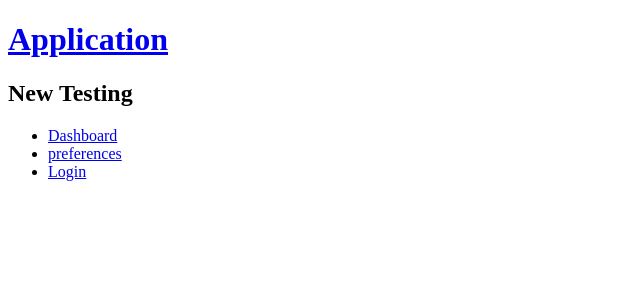
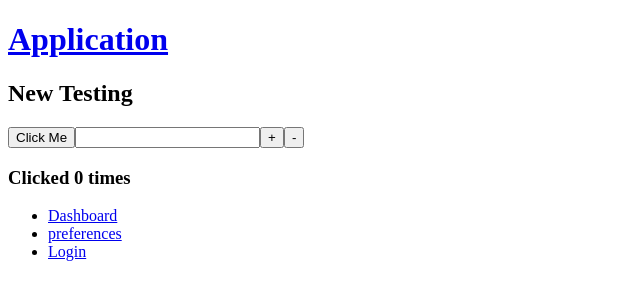
Before and after one commit to kstopka/how_to_react, a React (Create React App) app: page / in a window 1280 px wide. Shown: the top 300 px of the page, without its empty margins (0-640 px from the left). Built offline with nearby package versions, Linux system fonts and the light colour scheme.

Commit message:
some training with react

```diff
--- a/src/App.tsx
+++ b/src/App.tsx
@@ -1,5 +1,6 @@
 import "./App.css";
-import React, { useState } from "react";
+import * as React from "react";
+import { Component, useState } from "react";
 
 // eslint-disable-next-line @typescript-eslint/no-unused-vars
 import { BrowserRouter as Router, Switch, Route, Link } from "react-router-dom";
@@ -9,12 +10,28 @@ import Preferences from "./components/Preferences";
 import Login from "./components/Login";
 import SomeTesting from "./components/SomeTesting";
 
-function App() {
+interface IProps {}
+
+interface IState {
+    counter: number;
+}
+class App extends Component<IProps, IState> {
+    constructor(props: IProps) {
+        super(props);
+        this.state = { counter: 0 };
+    }
+    increment() {
+        this.setState({
+            counter: this.state.counter + 1,
+        });
+    }
+
     // const [token, setToken] = useState();
 
     // if (!token) {
     //     return <Login setToken={setToken} />;
     // }
+    render() {
         return (
             <Router>
                 <div className="wrapper">
@@ -22,7 +39,9 @@ function App() {
                         <h1>Application</h1>
                     </Link>
                     <SomeTesting title="New Testing"></SomeTesting>
-
+                    <button onClick={this.increment.bind(this)}>+</button>
+                    <button onClick={this.increment.bind(this)}>-</button>
+                    <h3>{`Clicked ${this.state.counter} times`}</h3>
                     <nav>
                         <ul>
                             <li>
@@ -51,5 +70,6 @@ function App() {
             </Router>
         );
     }
+}
 
 export default App;
--- a/src/components/SomeTesting.tsx
+++ b/src/components/SomeTesting.tsx
@@ -1,5 +1,20 @@
 import React from "react";
 
-export default function SomeTesting({ title = "Testing" }) {
-    return <h2>{title}</h2>;
-}
+const SomeTesting = ({ title = "Testing" }) => {
+    const onClickHandler = () => {
+        alert("Clicked!");
+    };
+    const onChangeInput = () => {
+        console.log("ok");
+    };
+
+    return (
+        <>
+            <h2>{title}</h2>
+            <button onClick={onClickHandler}>{`Click Me`}</button>
+            <input onChange={onChangeInput}></input>
+        </>
+    );
+};
+
+export default SomeTesting;
```
Lines whose indentation alone changed are shown as unchanged.
